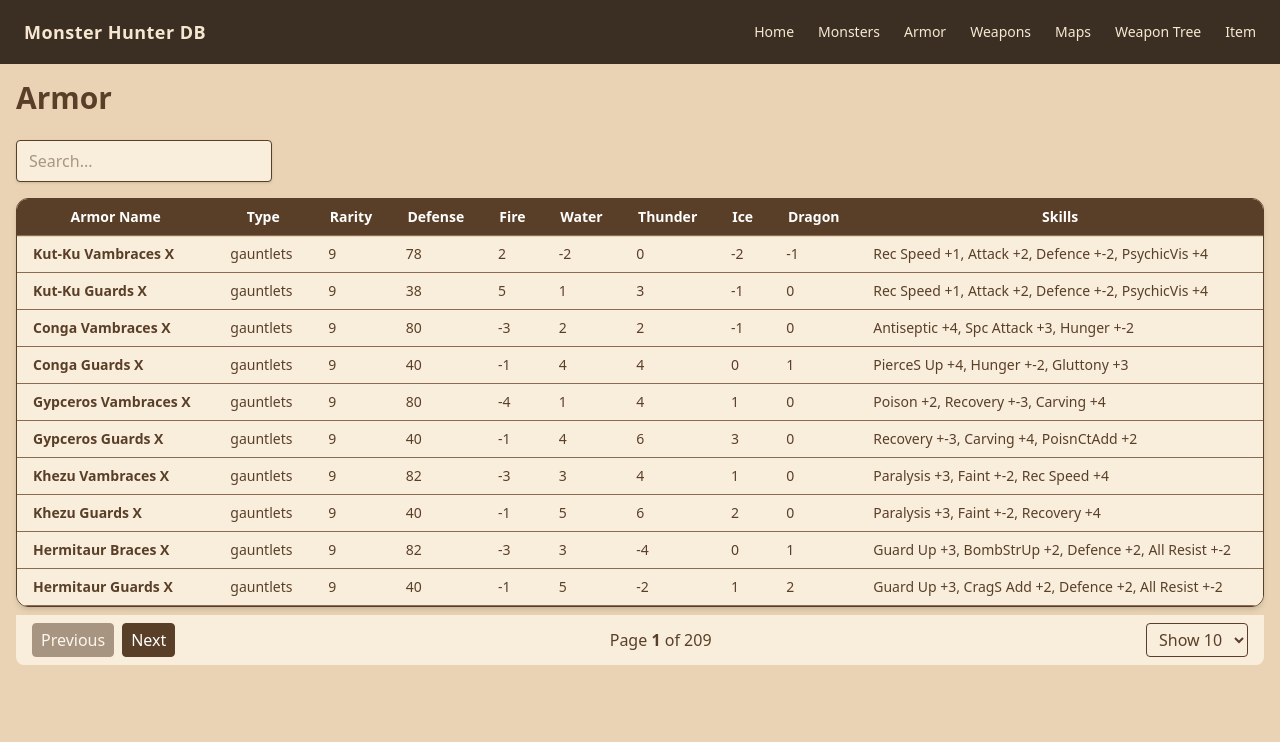
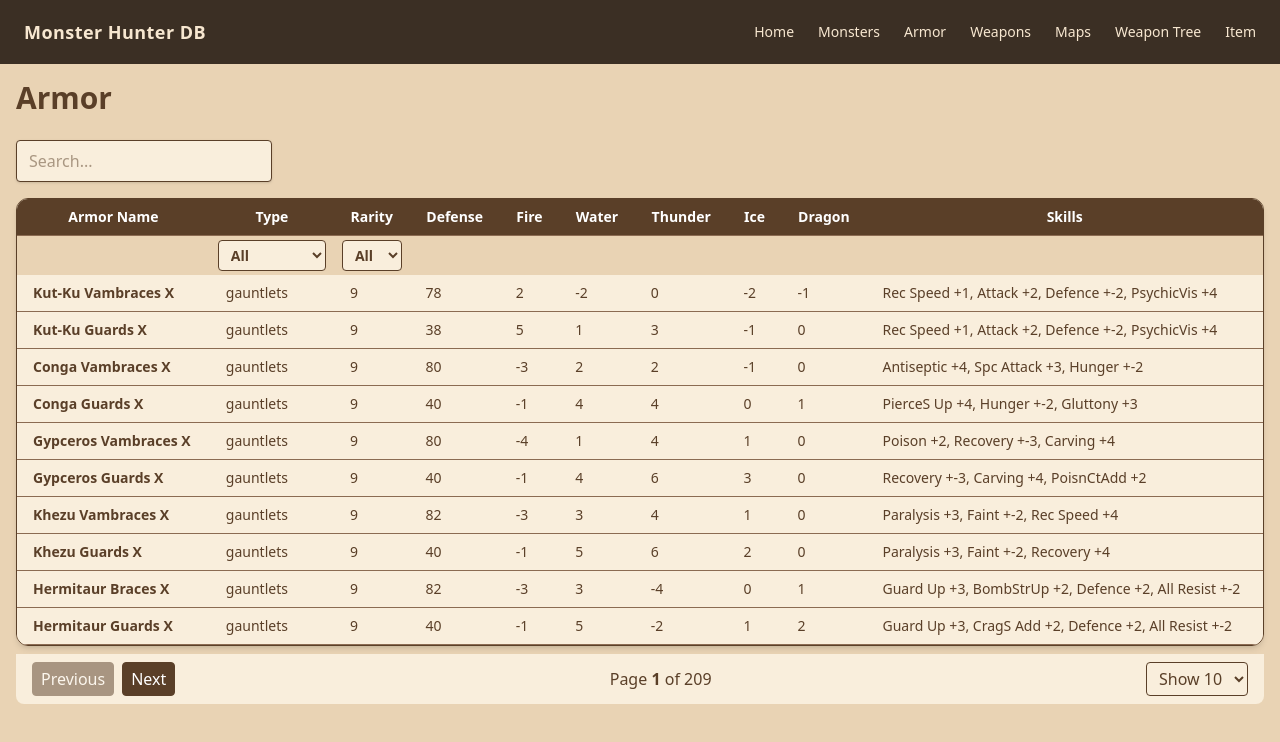
Before and after one commit to JS-Jr/Monster-Hunter-Freedom-Unite-Database-Companion, a React (Vite) app: page /armor in a window 1280 px wide. Shown: the top 742 px of the page. Built offline with nearby package versions, Linux system fonts and the light colour scheme.

Commit message:
Refactor armor

```diff
--- a/src/components/Table.tsx
+++ b/src/components/Table.tsx
@@ -32,6 +32,9 @@
 
   initialGlobalFilter?: string;
   onGlobalFilterChange?: (value: string) => void;
+
+  initialSorting?: SortingState;
+  onSortingChange?: (sorting: SortingState) => void;
 }
 
 export function Table<T>({
@@ -43,8 +46,10 @@
   initialGlobalFilter,
   onFiltersChange,
   onGlobalFilterChange,
+  initialSorting,
+  onSortingChange,
 }: TableProps<T>) {
-  const [sorting, setSorting] = useState<SortingState>([]);
+  const [sorting, setSorting] = useState<SortingState>(initialSorting ?? []);
   const [globalFilter, setGlobalFilter] = useState(initialGlobalFilter ?? "");
   const [filters, setFilters] = useState<ColumnFiltersState>(
     initialColumnFilters ?? []
@@ -61,7 +66,13 @@
       columnFilters: filters,
       pagination: { pageIndex, pageSize },
     },
-    onSortingChange: setSorting,
+    onSortingChange: (updater) => {
+      setSorting((old) => {
+        const newState = typeof updater === "function" ? updater(old) : updater;
+        onSortingChange?.(newState); // safe: always array
+        return newState;
+      });
+    },
     onGlobalFilterChange: setGlobalFilter,
     onColumnFiltersChange: setFilters,
     onPaginationChange: (updater) => {
--- a/src/hooks/useUrlFilters.ts
+++ b/src/hooks/useUrlFilters.ts
@@ -1,5 +1,5 @@
 import { useSearchParams } from "react-router-dom";
-import type { ColumnFiltersState } from "@tanstack/react-table";
+import type { ColumnFiltersState, SortingState } from "@tanstack/react-table";
 
 interface UseUrlFiltersResult {
   columnFilters: ColumnFiltersState;
@@ -34,65 +34,77 @@
  *   />
  * );
  */
-export function useUrlFilters(): UseUrlFiltersResult {
+export function useUrlFilters(): UseUrlFiltersResult & {
+  sorting: SortingState;
+  handleSortingChange: (sorting: SortingState) => void;
+} {
   const [searchParams, setSearchParams] = useSearchParams();
 
-  // Parse column filters from URL (exclude 'q' which is for global search)
+  // Existing column filters
   const columnFilters: ColumnFiltersState = Array.from(searchParams.entries())
-    .filter(([key]) => key !== "q")
+    .filter(([key]) => key !== "q" && key !== "sort")
     .map(([id, value]) => ({
       id,
       value,
     }));
 
-  // Parse global filter from URL
+  // Global filter
   const globalFilter = searchParams.get("q") ?? "";
 
+  // New: parse sorting from URL
+  const sortParam = searchParams.get("sort") ?? "";
+  const sorting: SortingState = sortParam
+    ? sortParam.split(",").map((s) => {
+        const [id, desc] = s.split(":");
+        return { id, desc: desc === "desc" };
+      })
+    : [];
+
+  // Existing handlers
   const handleFiltersChange = (filters: ColumnFiltersState) => {
     const params = new URLSearchParams(searchParams);
-
-    // Remove all column filter params first (except 'q')
     Array.from(params.keys()).forEach((key) => {
-      if (key !== "q") {
-        params.delete(key);
-      }
+      if (key !== "q" && key !== "sort") params.delete(key);
     });
-
-    // Add active filters
     filters.forEach(({ id, value }) => {
-      if (value != null && value !== "") {
-        params.set(id, String(value));
-      }
+      if (value != null && value !== "") params.set(id, String(value));
     });
-
     setSearchParams(params, { replace: true });
   };
 
   const handleGlobalFilterChange = (value: string) => {
     const params = new URLSearchParams(searchParams);
+    if (value) params.set("q", value);
+    else params.delete("q");
+    setSearchParams(params, { replace: true });
+  };
 
-    if (value) {
-      params.set("q", value);
+  // New: handle sorting change
+  const handleSortingChange = (sorting: SortingState) => {
+    const params = new URLSearchParams(searchParams);
+    if (sorting.length) {
+      const value = sorting
+        .map((s) => `${s.id}:${s.desc ? "desc" : "asc"}`)
+        .join(",");
+      params.set("sort", value);
     } else {
-      params.delete("q");
+      params.delete("sort");
     }
-
     setSearchParams(params, { replace: true });
   };
 
   const clearAllFilters = () => {
-    const params = new URLSearchParams(searchParams);
-    Array.from(params.keys()).forEach((key) => {
-      params.delete(key);
-    });
+    const params = new URLSearchParams();
     setSearchParams(params, { replace: true });
   };
 
   return {
     columnFilters,
     globalFilter,
+    sorting,
     handleFiltersChange,
     handleGlobalFilterChange,
+    handleSortingChange,
     clearAllFilters,
   };
 }
--- a/src/pages/Armor.tsx
+++ b/src/pages/Armor.tsx
@@ -1,27 +1,35 @@
-import { useState, useEffect } from "react";
 import type { Armor } from "../types/Armor";
 import { mapRawArmorToArmor } from "../utils/mapArmor";
 import { createColumnHelper } from "@tanstack/react-table";
 import { Table } from "../components/Table";
 import { Link } from "react-router-dom";
+import { TableEmptyState } from "../components/TableEmptyState";
+import { TableSkeleton } from "../components/TableSkeletonProps";
+import { useDataFetchArray } from "../hooks/useDataFetch";
+import { useUrlFilters } from "../hooks/useUrlFilters";
+import { useCallback } from "react";
 
 export default function Armor() {
-  const [armorData, setArmorData] = useState<Armor[]>([]);
-  const [loading, setLoading] = useState(true);
+  const {
+    columnFilters,
+    globalFilter,
+    sorting,
+    handleFiltersChange,
+    handleGlobalFilterChange,
+    handleSortingChange,
+  } = useUrlFilters();
 
-  useEffect(() => {
-    fetch("/data/armor.json")
-      .then((response) => response.json())
-      .then((rawData) => {
-        const mappedData = rawData.map((item: any) => mapRawArmorToArmor(item));
-        setArmorData(mappedData);
-        setLoading(false);
-      })
-      .catch((err) => {
-        console.error("Failed to load armor data:", err);
-        setLoading(false);
-      });
-  }, []);
+  const armorMapper = useCallback(
+    (rawData: any[]) => rawData.map(mapRawArmorToArmor),
+    []
+  );
+
+  const { data: armor, loading } = useDataFetchArray<Armor>(
+    "/data/armor.json",
+    {
+      mapper: armorMapper,
+    }
+  );
 
   const columnHelper = createColumnHelper<Armor>();
 
@@ -37,8 +45,24 @@
         </Link>
       ),
     }),
-    columnHelper.accessor("type", { header: "Type" }),
-    columnHelper.accessor("rarity", { header: "Rarity", filterFn: "equals" }),
+    columnHelper.accessor("type", {
+      header: "Type",
+      filterFn: "equalsString",
+      meta: {
+        type: "select",
+        options: Array.from(new Set(armor?.map((armorItem) => armorItem.type))),
+      },
+    }),
+    columnHelper.accessor("rarity", {
+      header: "Rarity",
+      filterFn: "equalsString",
+      meta: {
+        type: "select",
+        options: Array.from(
+          new Set(armor?.map((armorItem) => armorItem.rarity))
+        ).sort((a, b) => a - b),
+      },
+    }),
     columnHelper.accessor("defense", { header: "Defense" }),
     columnHelper.accessor(
       (row: { resistances: { fire: any } }) => row.resistances.fire,
@@ -84,17 +108,38 @@
     ),
   ];
 
-  if (loading) return <div>Loading armor data...</div>;
+  if (loading) {
+    return (
+      <div className="p-4 min-h-[calc(100vh-4rem)] bg-[#E9D3B4] text-[#5A3F28]">
+        <h1 className="text-3xl font-bold mb-6">Armor</h1>
+        <TableSkeleton rows={10} columns={armorColumns.length} />
+      </div>
+    );
+  }
+
+  if (!armor || armor.length === 0) {
+    return (
+      <div className="p-4 min-h-[calc(100vh-4rem)] bg-[#E9D3B4] text-[#5A3F28]">
+        <h1 className="text-3xl font-bold mb-6">Armor</h1>
+        <TableEmptyState message="No armor found." />
+      </div>
+    );
+  }
 
   return (
-    // <div className="p-4 min-h-screen bg-[#E9D3B4] text-[#5A3F28]">
     <div className="p-4 min-h-[calc(100vh-4rem)] bg-[#E9D3B4] text-[#5A3F28]">
       <h1 className="text-3xl font-bold mb-6">Armor</h1>
       <Table
-        data={armorData}
+        data={armor}
         columns={armorColumns}
         initialPageSize={10}
-        globalFilterable={true} // enables the search input
+        globalFilterable
+        initialColumnFilters={columnFilters}
+        onFiltersChange={handleFiltersChange}
+        initialGlobalFilter={globalFilter}
+        onGlobalFilterChange={handleGlobalFilterChange}
+        initialSorting={sorting} // new
+        onSortingChange={handleSortingChange} // new
       />
     </div>
   );
```
